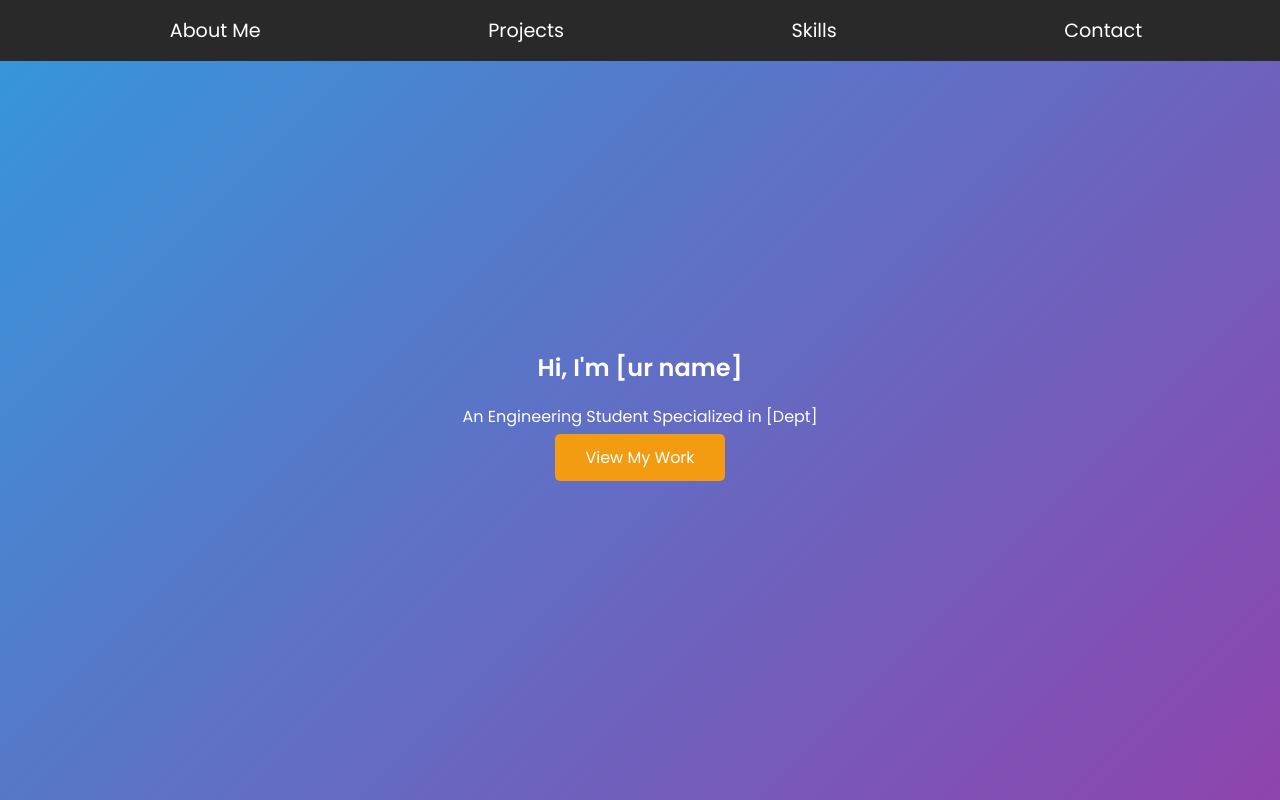
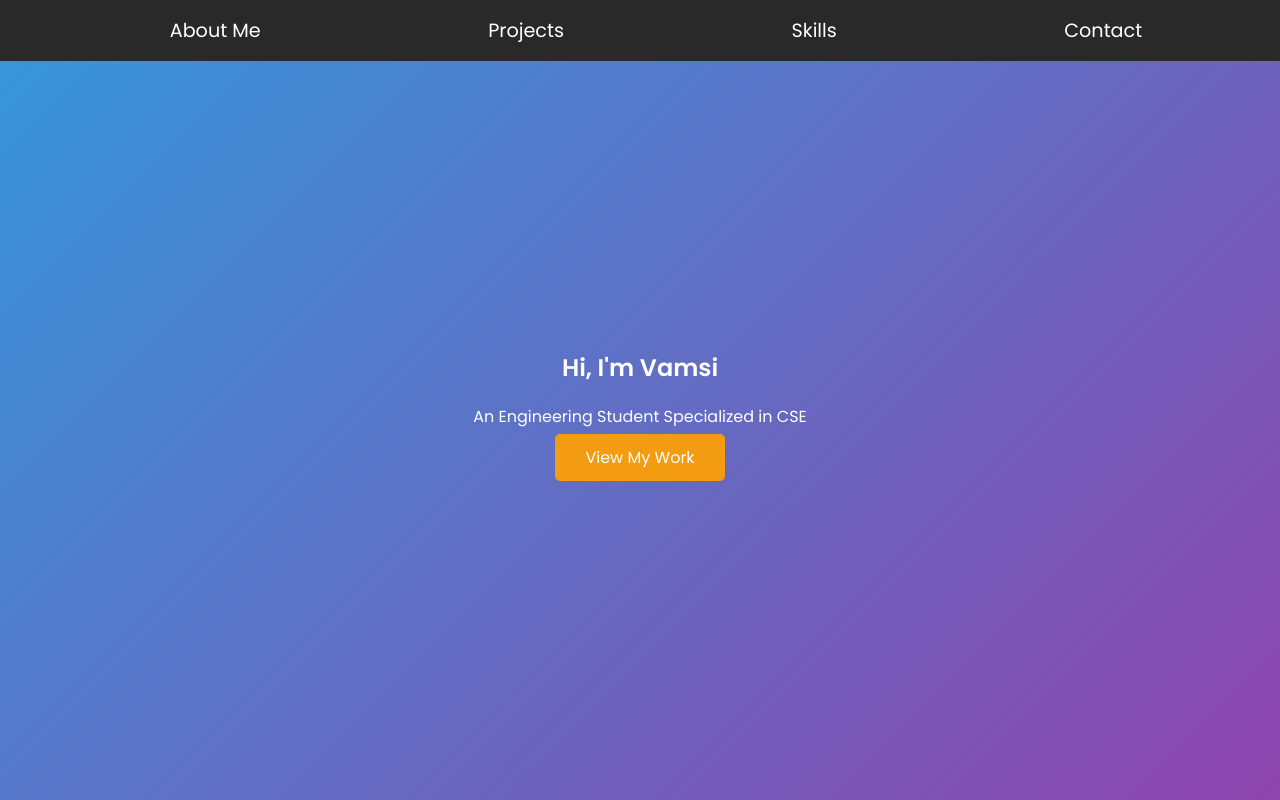
Before and after one commit to vamsi-mathi/port1, a plain HTML site: page index.html in a window 1280 px wide. Shown: the top 800 px of the page. Drawn offline with Linux system fonts and the light colour scheme.

Commit message:
third commit

```diff
--- a/index.html
+++ b/index.html
@@ -29,8 +29,8 @@
         <!-- Hero Section -->
         <section class="hero" id="hero">
             <div class="container">
-                <h1>Hi, I'm [ur name]</h1>
-                <p>An Engineering Student Specialized in [Dept]</p>
+                <h1>Hi, I'm Vamsi</h1>
+                <p>An Engineering Student Specialized in CSE</p>
                 <a href="#projects" class="cta-button">View My Work</a>
             </div>
         </section>
```
